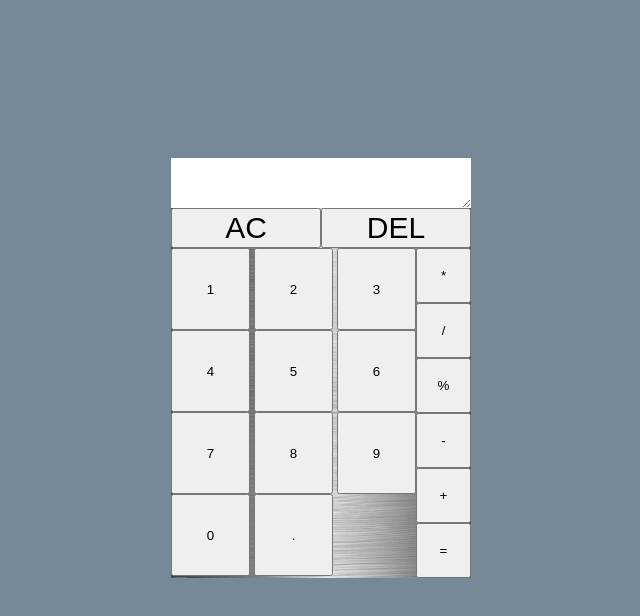
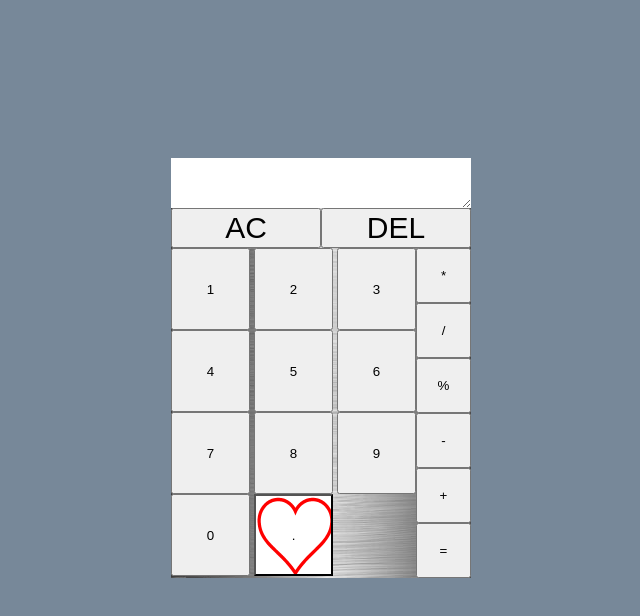
Before and after one commit to Lien0/Calculadora_, a plain HTML site: page Calculadora_All/index.html in a window 1280 px wide. Shown: the top 616 px of the page, without its empty margins (221-861 px from the left). Drawn offline with Linux system fonts and the light colour scheme.

Commit message:
ver 1.04

```diff
--- a/Calculadora_All/style/style.css
+++ b/Calculadora_All/style/style.css
@@ -161,4 +161,5 @@
   margin: 0px;
   padding: 0px;
   border: auto;
+  background: url(../imagenes/button-dot.png);
 }
```
Also changed, not shown: Calculadora_All/imagenes/button-dot.png (added).
